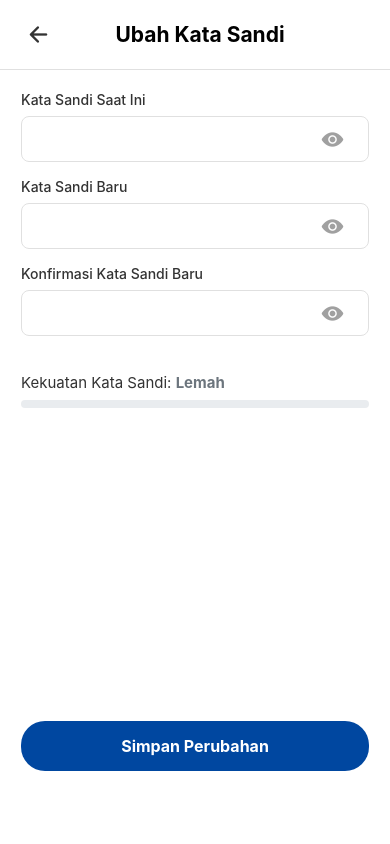
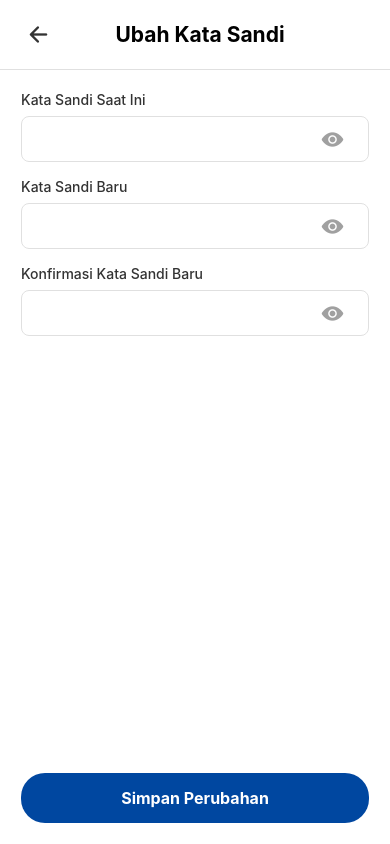
Before and after one commit to hadi-rch/tekor-app, a React Native app: screen /ChangePassword in a window 390 px wide. Built offline with nearby package versions, Linux system fonts and the light colour scheme.

Commit message:
feat: implement change password functionality with API integration and loading state

```diff
--- a/src/screens/ChangePasswordScreen.jsx
+++ b/src/screens/ChangePasswordScreen.jsx
@@ -8,82 +8,66 @@ import {
     StatusBar,
     Alert,
     ScrollView,
+    Keyboard,
 } from 'react-native';
 import { Ionicons } from '@expo/vector-icons';
+import api from '../../api/axiosConfig';
 import { COLORS } from '../constants/colors';
 import FocusAwareStatusBar from '../components/FocusAwareStatusBar';
 import CustomTextInput from '../components/CustomTextInput';
 import CustomButton from '../components/CustomButton';
 import { fontPixel, heightPixel, pixelSizeVertical, pixelSizeHorizontal } from '../../helper';
 
-// --- Komponen untuk Indikator Kekuatan Kata Sandi ---
-const PasswordStrengthIndicator = ({ strength }) => {
-    const getStrengthInfo = () => {
-        switch (strength) {
-            case 1:
-                return { text: 'Lemah', color: '#dc3545', width: '25%' };
-            case 2:
-                return { text: 'Sedang', color: '#ffc107', width: '50%' };
-            case 3:
-                return { text: 'Kuat', color: '#28a745', width: '100%' };
-            default:
-                return { text: 'Lemah', color: '#6c757d', width: '0%' };
-        }
-    };
-
-    const { text, color, width } = getStrengthInfo();
-
-    return (
-        <View style={styles.strengthContainer}>
-            <Text style={styles.strengthLabel}>Kekuatan Kata Sandi: <Text style={{ color, fontWeight: 'bold' }}>{text}</Text></Text>
-            <View style={styles.strengthBarBackground}>
-                <View style={[styles.strengthBar, { width, backgroundColor: color }]} />
-            </View>
-        </View>
-    );
-};
-
 
 // --- Komponen Utama ChangePasswordScreen ---
 const ChangePasswordScreen = ({ navigation }) => {
     const [currentPassword, setCurrentPassword] = useState('');
     const [newPassword, setNewPassword] = useState('');
-    const [confirmPassword, setConfirmPassword] = useState('');
-
+    const [confirmNewPassword, setconfirmNewPassword] = useState('');
     const [showCurrent, setShowCurrent] = useState(false);
     const [showNew, setShowNew] = useState(false);
     const [showConfirm, setShowConfirm] = useState(false);
+    const [isLoading, setIsLoading] = useState(false);
 
-    const [passwordStrength, setPasswordStrength] = useState(0);
-
-    // Cek kekuatan kata sandi setiap kali diubah
-    useEffect(() => {
-        let strength = 0;
-        if (newPassword.length >= 8) strength++;
-        if (newPassword.match(/[A-Z]/) && newPassword.match(/[a-z]/)) strength++;
-        if (newPassword.match(/[0-9]/) && newPassword.match(/[^A-Za-z0-9]/)) strength++;
-        setPasswordStrength(strength > 3 ? 3 : strength);
-    }, [newPassword]);
-
-
-    const handleSaveChanges = () => {
-        if (!currentPassword || !newPassword || !confirmPassword) {
+    const handleSaveChanges = async () => {
+        Keyboard.dismiss();
+        if (!currentPassword || !newPassword || !confirmNewPassword) {
             Alert.alert("Error", "Semua kolom harus diisi.");
             return;
         }
-        if (newPassword !== confirmPassword) {
+        if (newPassword !== confirmNewPassword) {
             Alert.alert("Error", "Kata sandi baru dan konfirmasi tidak cocok.");
             return;
         }
-        if (passwordStrength < 2) {
-            Alert.alert("Error", "Kata sandi baru terlalu lemah.");
+        if (newPassword.length < 8 && confirmNewPassword.length < 8) {
+            Alert.alert("Error", "Kata sandi baru minimal 8 karakter.");
             return;
         }
+        console.log("diluar try catch")
 
-        console.log("Menyimpan kata sandi baru...");
-        Alert.alert("Berhasil", "Kata sandi Anda telah berhasil diubah.", [
-            { text: 'OK', onPress: () => navigation.goBack() }
-        ]);
+        setIsLoading(true);
+        try {
+            const requestBody = {
+                currentPassword: currentPassword,
+                newPassword: newPassword,
+                confirmNewPassword: confirmNewPassword,
+            };
+
+            console.log("first: ")
+            const response = await api.post('/api/v1/users/change-password', requestBody);
+            console.log("second: ")
+
+            Alert.alert("Berhasil", response.data.message || "Kata sandi Anda telah berhasil diubah.", [
+                { text: 'OK', onPress: () => navigation.goBack() }
+            ]);
+
+        } catch (err) {
+            console.error("Change Password Error:", err.response ? err.response.data : err.message);
+            const errorMessage = err.response?.data?.message || 'Gagal mengubah kata sandi. Silakan coba lagi.';
+            Alert.alert('Error', errorMessage);
+        } finally {
+            setIsLoading(false);
+        }
     };
 
     return (
@@ -102,7 +86,10 @@ const ChangePasswordScreen = ({ navigation }) => {
                 <View style={{ width: fontPixel(24) }} />
             </View>
 
-            <ScrollView contentContainerStyle={styles.scrollContainer}>
+            <ScrollView
+                contentContainerStyle={styles.scrollContainer}
+                keyboardShouldPersistTaps="handled"
+            >
                 <View>
                     <CustomTextInput
                         label="Kata Sandi Saat Ini"
@@ -128,8 +115,8 @@ const ChangePasswordScreen = ({ navigation }) => {
                     />
                     <CustomTextInput
                         label="Konfirmasi Kata Sandi Baru"
-                        value={confirmPassword}
-                        onChangeText={setConfirmPassword}
+                        value={confirmNewPassword}
+                        onChangeText={setconfirmNewPassword}
                         secureTextEntry={!showConfirm}
                         rightIcon={
                             <TouchableOpacity onPress={() => setShowConfirm(!showConfirm)}>
@@ -137,13 +124,13 @@ const ChangePasswordScreen = ({ navigation }) => {
                             </TouchableOpacity>
                         }
                     />
-                    <PasswordStrengthIndicator strength={passwordStrength} />
                 </View>
 
                 <CustomButton
-                    title="Simpan Perubahan"
+                    title={isLoading ? "Menyimpan..." : "Simpan Perubahan"}
                     onPress={handleSaveChanges}
-                    style={{ backgroundColor: COLORS.primary, marginTop: pixelSizeVertical(40), marginBottom: pixelSizeVertical(50), }}
+                    disabled={isLoading}
+                    style={{ backgroundColor: COLORS.primary, marginTop: pixelSizeVertical(40) }}
                 />
             </ScrollView>
         </View>
```
